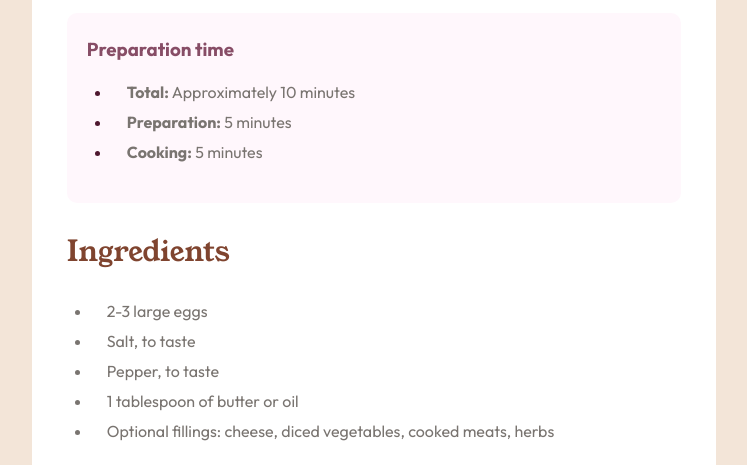
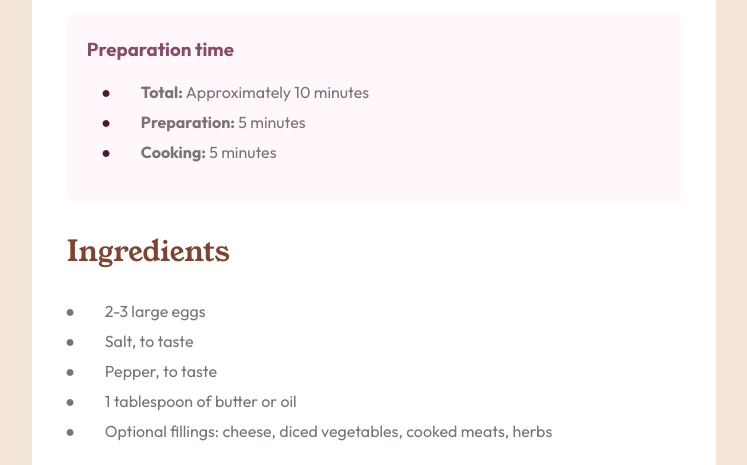
Before and after one commit to NEnsuk/CSSDesign, a plain HTML site: page index.html in a window 1280 px wide. Shown: the part 487-952 px from the top of the page, without its empty margins (266-1013 px from the left). Drawn offline with Linux system fonts and the light colour scheme.

Commit message:
Add files via upload

```diff
--- a/index.html
+++ b/index.html
@@ -24,20 +24,20 @@
     <div class="pinkbox">
   <h3>Preparation time</h3>
 <ul>
-  <li><span class="grey"><b>Total:</b> Approximately 10 minutes</span></li>
-  <li><span class="grey"><b>Preparation:</b> 5 minutes</span></li>
-  <li><span class="grey"><b>Cooking:</b> 5 minutes</span></li>
+  <li>&#x25cf;  &#160;&#160;&#160;&#160;&#160;&#160;&#160;&#160;<span class="grey"><b>Total:</b> Approximately 10 minutes</span></li>
+  <li>&#x25cf;  &#160;&#160;&#160;&#160;&#160;&#160;&#160;&#160;<span class="grey"><b>Preparation:</b> 5 minutes</span></li>
+  <li>&#x25cf;  &#160;&#160;&#160;&#160;&#160;&#160;&#160;&#160;<span class="grey"><b>Cooking:</b> 5 minutes</span></li>
   </ul>
   </div>
 
   <h2 class="marginTop">Ingredients</h2>
 
   <ul>
-    <li>2-3 large eggs</li>
-    <li>Salt, to taste</li>
-    <li>Pepper, to taste</li>
-    <li>1 tablespoon of butter or oil</li>
-    <li>Optional fillings: cheese, diced vegetables, cooked meats, herbs</li>
+    <li>&#x25cf;  &#160;&#160;&#160;&#160;&#160;&#160;&#160;&#160;2-3 large eggs</li>
+    <li>&#x25cf;  &#160;&#160;&#160;&#160;&#160;&#160;&#160;&#160;Salt, to taste</li>
+    <li>&#x25cf;  &#160;&#160;&#160;&#160;&#160;&#160;&#160;&#160;Pepper, to taste</li>
+    <li>&#x25cf;  &#160;&#160;&#160;&#160;&#160;&#160;&#160;&#160;1 tablespoon of butter or oil</li>
+    <li>&#x25cf;  &#160;&#160;&#160;&#160;&#160;&#160;&#160;&#160;Optional fillings: cheese, diced vegetables, cooked meats, herbs</li>
     </ul>
     <div class="line">&nbsp;</div>
   <h2>Instructions</h2>
--- a/styles.css
+++ b/styles.css
@@ -57,18 +57,20 @@ h1.head1{
     border-radius: 10px;
 }
 .pinkbox ul li{
-    text-indent: 15px;
-    margin-left: -15px;
+    text-indent: -2.6em;
+    margin-left: 1em;
     line-height: 30px;
     color: #4F182F;
+    list-style-type: none;
 }
 .grey{
     color: #797470;
 }
-li{
-    text-indent: 15px;
-    margin-left: -15px;
+ul li{
+    text-indent: -2.6em;
+    margin-left: 0em;
     line-height: 30px;
+    list-style-type: none;
 }
 h3{
     color: #874D66;
```
